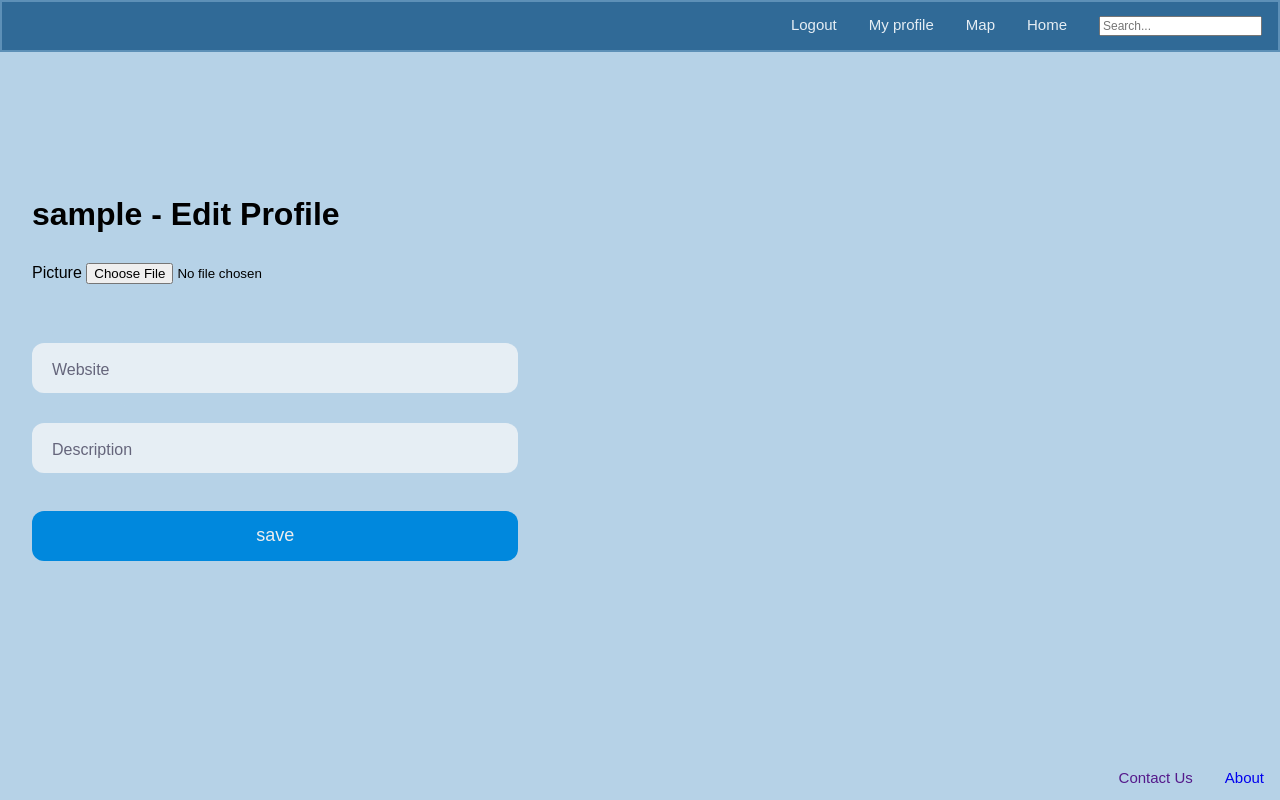
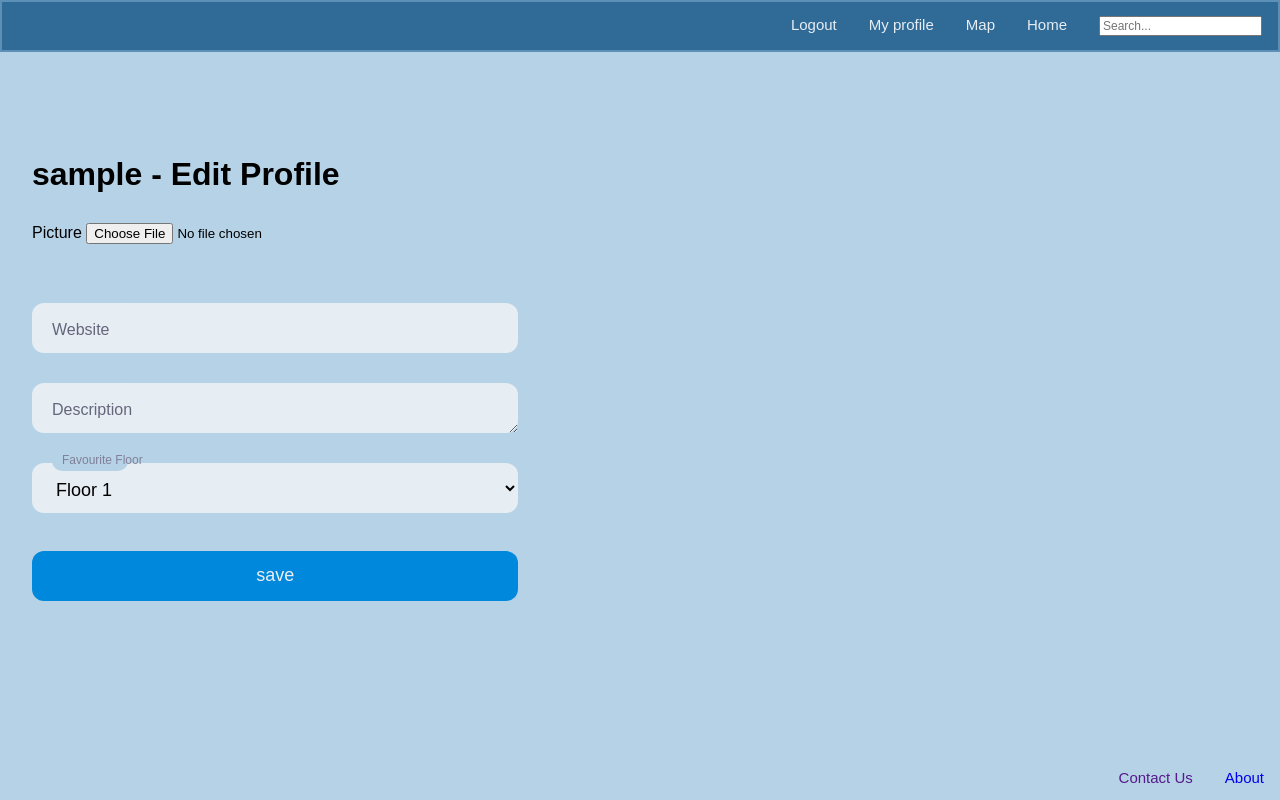
Before and after one commit to lab9teamA/library-navigator, a Django app: page /libnav/edit_profile/ in a window 1280 px wide. Run offline with Django 3.2, Linux system fonts and the light colour scheme; a user stored in the database is signed in; tables that the repository leaves empty hold one stand-in row (values such as "Sample post").

Commit message:
updated edit profile to add favourite floor

```diff
--- a/libnav/forms.py
+++ b/libnav/forms.py
@@ -1,6 +1,6 @@
 from django import forms
 from django.contrib.auth.models import User
-from django.forms import TextInput, PasswordInput, EmailInput, URLInput, FileInput
+from django.forms import TextInput, PasswordInput, EmailInput, URLInput, FileInput, Textarea, Select
 from libnav.models import User, UserProfile
 
 
@@ -37,7 +37,7 @@
 
     class Meta:
         model = UserProfile
-        fields = ('picture','website', 'description',)
+        fields = ('picture','website', 'description', 'favouriteFloor',)
         widgets = {
             'picture': FileInput(attrs={
             'type': 'file',
@@ -51,9 +51,16 @@
             'id': 'id_email',
             'placeholder': ' ',
             }),
-            'description': TextInput(attrs={
+            'description': Textarea(attrs={
             'type': 'text',
             'class': 'input',
             'id': 'id_password',
             'placeholder': ' ',
-            })}
+            }),
+            'favouriteFloor': Select(attrs={
+                'type': 'select',
+                'class': 'input',
+                'id':'id_floor',
+                'placeholder':' ',
+            })
+            }
--- a/templates/libnav/edit_profile.html
+++ b/templates/libnav/edit_profile.html
@@ -29,6 +29,11 @@
                 <label class="placeholder" for="id_description">Description</label>
             </div>
 
+            <div class="input-container">
+                {{ profile_form.favouriteFloor }}
+                <div class="cut"></div>
+                <label class="placeholder" for="id_description">Favourite Floor</label>
+            </div>
 
             <div class="submit-container">
                 <input class="submit" name="submit" type="submit" value="save"/>
```
